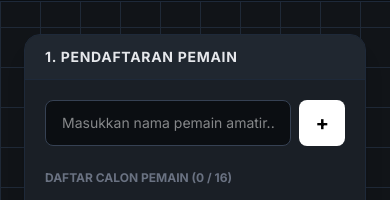
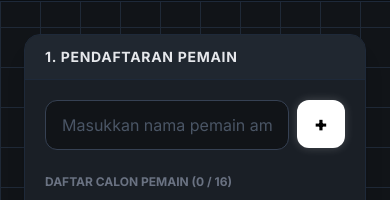
Before and after one commit to Dhani1141/skor-bulutangkis, a Next.js app: page / in a window 390 px wide. Shown: the part 93-293 px from the top of the page. Built offline with nearby package versions, Linux system fonts and the light colour scheme.

Commit message:
style: fix mobile responsiveness for top banner, input field, and drafting wheels

```diff
--- a/src/app/page.tsx
+++ b/src/app/page.tsx
@@ -197,9 +197,9 @@ export default function DashboardPage() {
                     <input type="text" value={inputValue} onChange={e => {setInputValue(e.target.value); setError('');}}
                            onKeyDown={e => e.key === 'Enter' && handleAddPlayer()}
                            placeholder="Masukkan nama pemain amatir..." disabled={isMaxed || phase !== 'input'}
-                           className="flex-1 bg-[#0b0e12] border border-gray-700 rounded-lg px-4 py-3 text-sm focus:outline-none focus:border-[#00D4FF] focus:ring-1 focus:ring-[#00D4FF] text-white disabled:opacity-50" />
+                           className="flex-1 min-w-0 bg-[#111418] border border-gray-700 rounded-xl px-4 py-3 text-white placeholder-gray-600 focus:outline-none focus:border-[#00D4FF] focus:ring-1 focus:ring-[#00D4FF] transition" />
                     <button onClick={handleAddPlayer} disabled={isMaxed || phase !== 'input'}
-                            className="bg-white text-black px-4 py-2 rounded-lg font-bold text-xl hover:bg-gray-200 disabled:opacity-50">
+                            className="bg-white text-black w-12 h-12 flex-shrink-0 flex items-center justify-center rounded-xl font-black text-xl hover:bg-gray-200 disabled:opacity-50 shadow-[0_0_10px_rgba(255,255,255,0.2)]">
                       +
                     </button>
                   </div>
@@ -271,7 +271,7 @@ export default function DashboardPage() {
                </div>
 
                <div className="p-6">
-                 <div className="flex flex-col sm:flex-row items-center justify-center gap-6 mb-8 relative">
+                 <div className="flex flex-col md:flex-row items-center justify-center gap-6 mb-8 relative">
 
                    {/* Wheel 1 */}
                    <div className="flex flex-col items-center">
```
